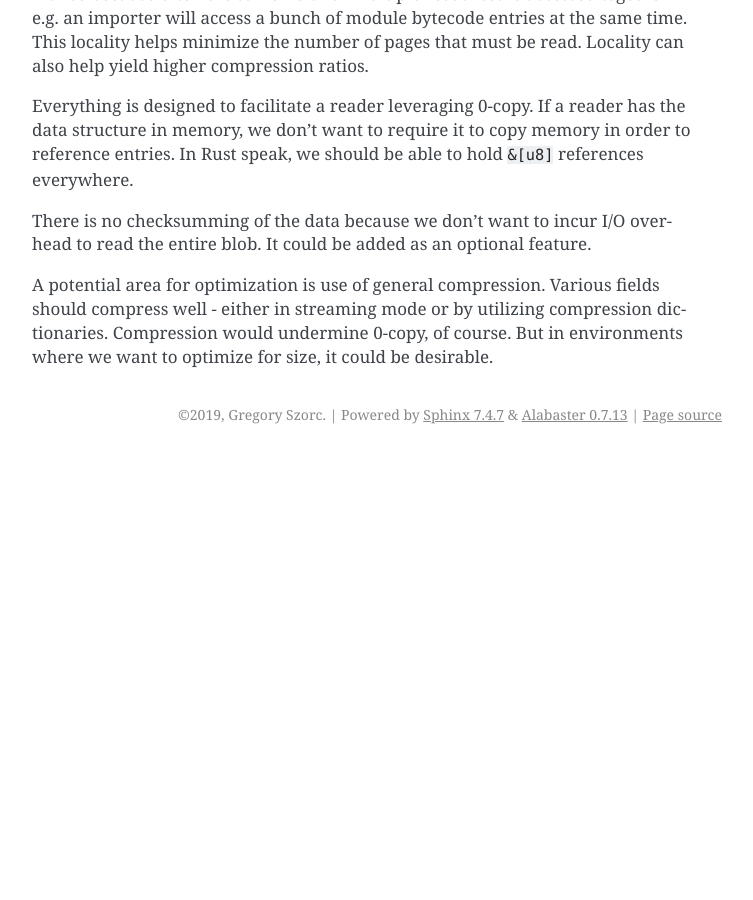
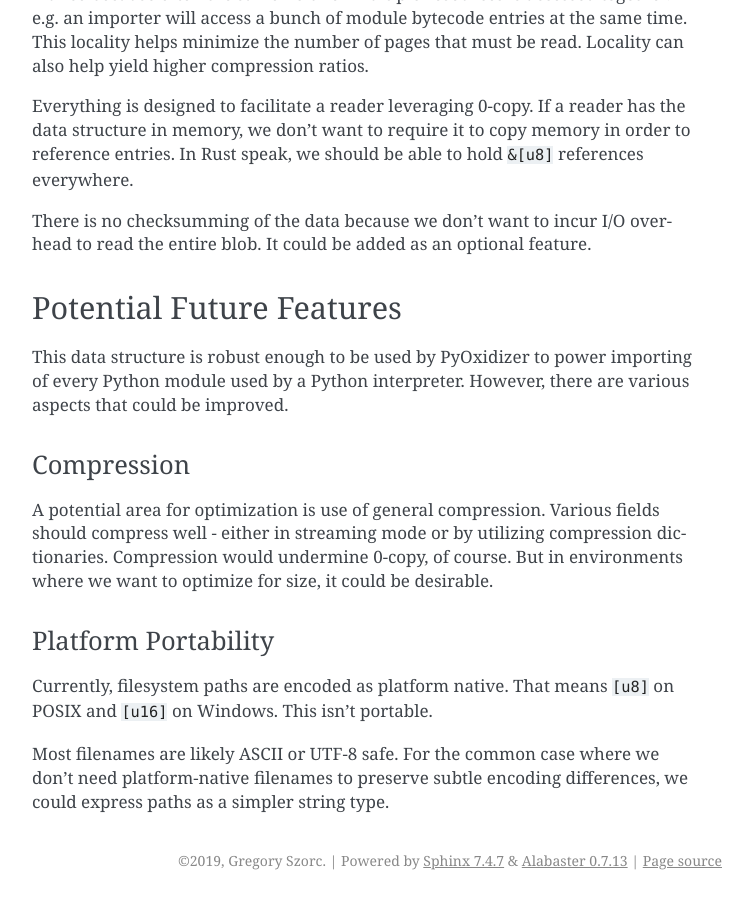
Before and after one commit to indygreg/PyOxidizer, a Sphinx documentation site: the page built from docs/packed_resources.rst, in a window 1280 px wide and 900 px high, scrolled down 7990 px. Shown: the whole window, without its empty margins (388-1141 px from the left). Built offline with Sphinx 7.4.7, drawn with Linux system fonts in a browser that asks for light colours; the version number is read from the project's files by our own code; before the commit the page ends 8444 px from its top, so only the background shows below that; some of the changed text lies outside the part shown.

Commit message:
docs: document future improvements to packed resources format
So we have something recorded.

```diff
--- a/docs/packed_resources.rst
+++ b/docs/packed_resources.rst
@@ -386,8 +386,28 @@ There is no checksumming of the data because we don't want to incur
 I/O overhead to read the entire blob. It could be added as an optional
 feature.
 
+Potential Future Features
+=========================
+
+This data structure is robust enough to be used by PyOxidizer to
+power importing of every Python module used by a Python interpreter.
+However, there are various aspects that could be improved.
+
+Compression
+-----------
+
 A potential area for optimization is use of general compression. Various
 fields should compress well - either in streaming mode or by utilizing
 compression dictionaries. Compression would undermine 0-copy, of course.
 But in environments where we want to optimize for size, it could be
 desirable.
+
+Platform Portability
+--------------------
+
+Currently, filesystem paths are encoded as platform native. That means
+``[u8]`` on POSIX and ``[u16]`` on Windows. This isn't portable.
+
+Most filenames are likely ASCII or UTF-8 safe. For the common case where
+we don't need platform-native filenames to preserve subtle encoding
+differences, we could express paths as a simpler string type.
```
